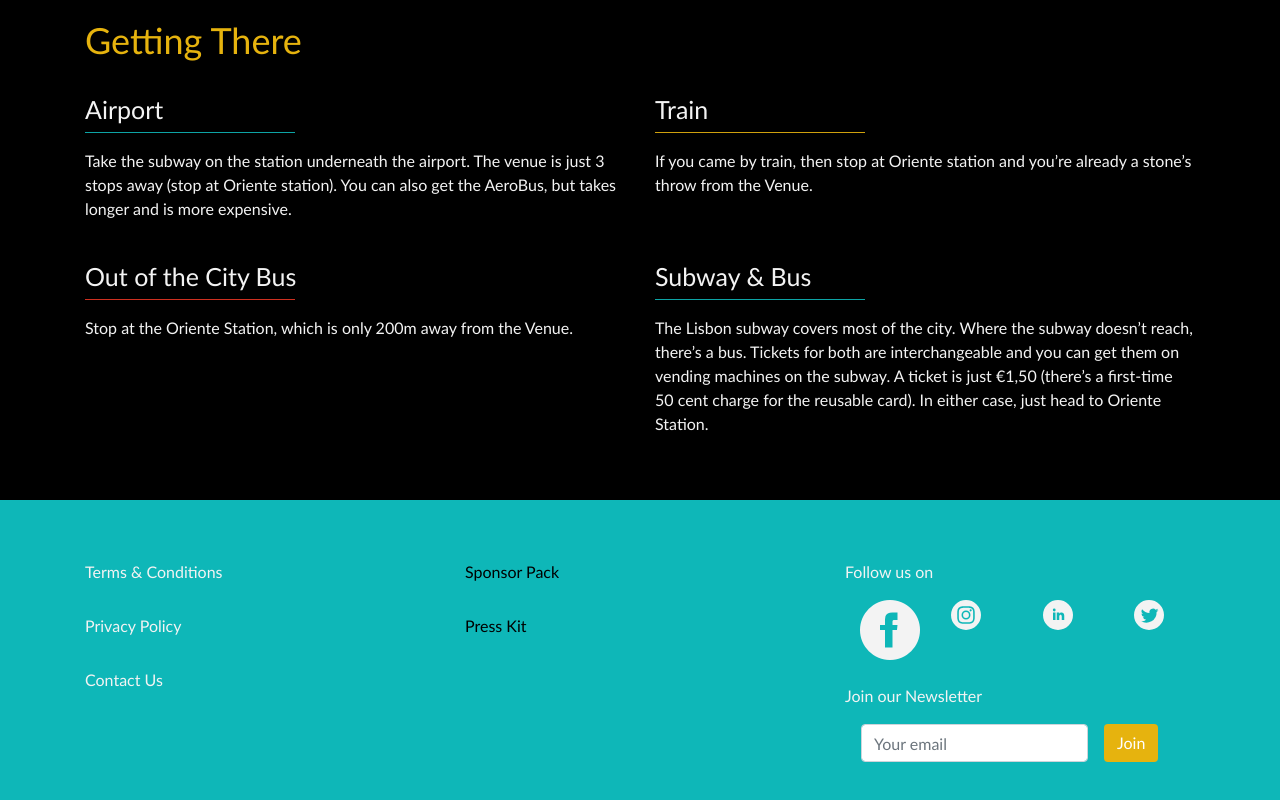
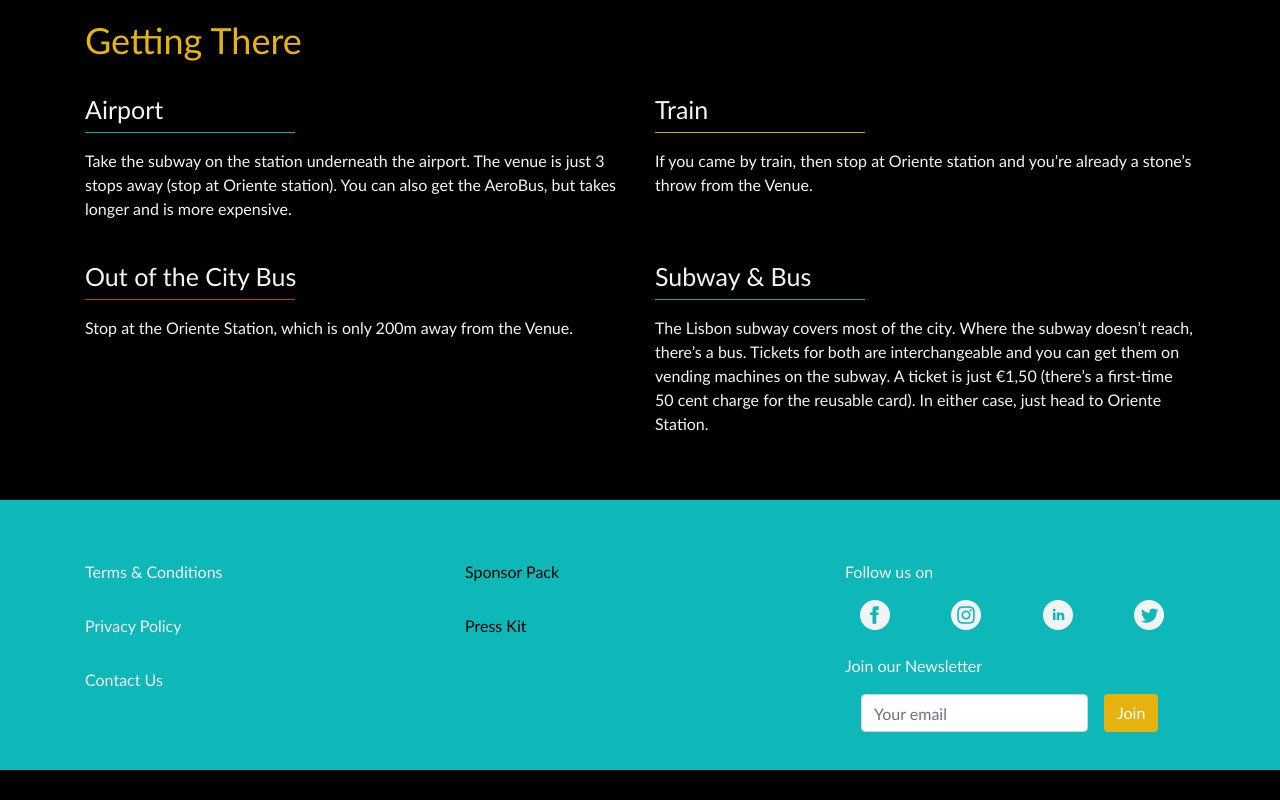
Before and after one commit to ana-marques/UXUI-Conference-Website, a plain HTML site: page index.html in a window 1280 px wide. Shown: the part 2107-2907 px from the top of the page. After the commit the page ends 2877 px from the top, so only its background shows below. Drawn offline with nearby package versions, Linux system fonts and the light colour scheme; a web font is replaced by a local one.

Commit message:
changes on imgs format

```diff
--- a/index.html
+++ b/index.html
@@ -176,17 +176,17 @@
                                     </div>
                                     <div class="col-3">
                                         <img
-                                            src="img/iconmonstr-instagram-14.svg"
+                                            src="img/iconmonstr-instagram-14.png"
                                             alt="instagram-icon">
                                     </div>
                                     <div class="col-3">
                                         <img
-                                            src="img/iconmonstr-linkedin-4.svg"
+                                            src="img/iconmonstr-linkedin-4.png"
                                             alt="linkedin-icon">
                                     </div>
                                     <div class="col-3">
                                         <img
-                                            src="img/iconmonstr-twitter-4.svg"
+                                            src="img/iconmonstr-twitter-4.png"
                                             alt="twitter-icon">
                                     </div>
                                 </div>
--- a/style.css
+++ b/style.css
@@ -273,6 +273,11 @@
   color: #000000;
 }
 
+.follow img {
+    width: 30px;
+    height: 30px;
+}
+
 .newsletter {
     display: flex;
     justify-content: flex-start;
```
Also changed, not shown: img/Logo.svg (deleted), img/iconmonstr-facebook-4.svg (deleted), img/iconmonstr-instagram-14.png (added), img/iconmonstr-instagram-14.svg (deleted), img/iconmonstr-linkedin-4.png (added), img/iconmonstr-linkedin-4.svg (deleted), img/iconmonstr-twitter-4.png (added), img/iconmonstr-twitter-4.svg (deleted), 1 other file.
